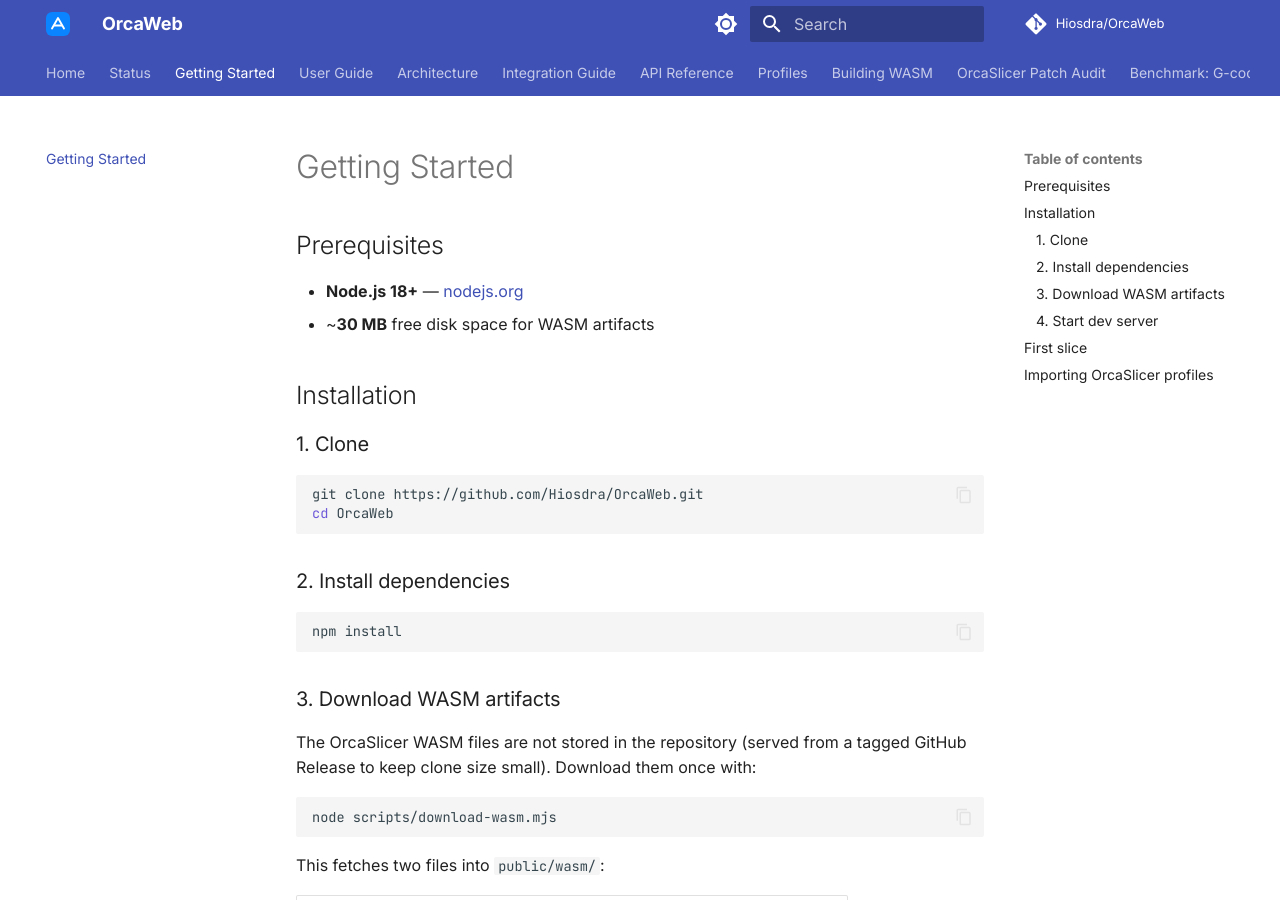
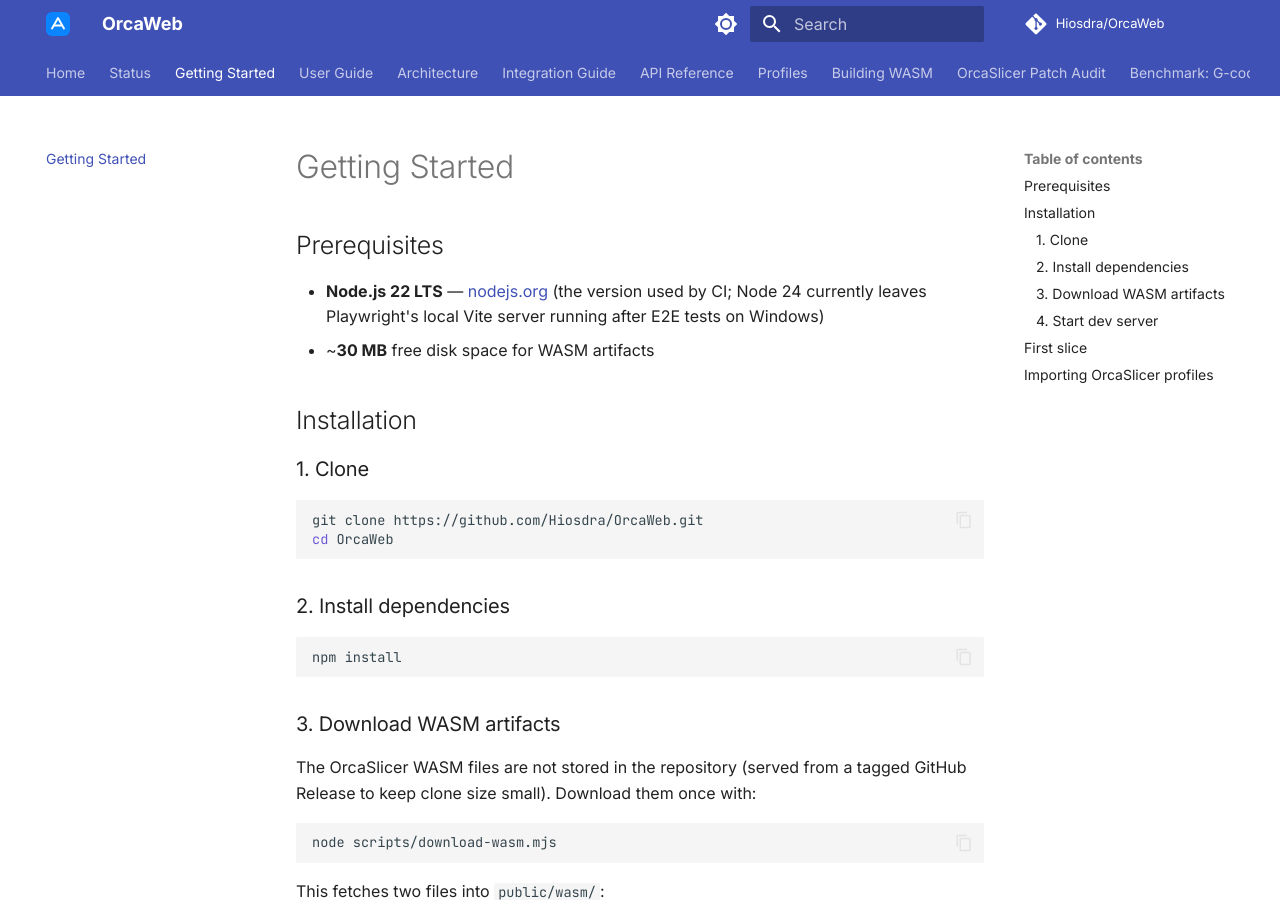
Before and after one commit to Hiosdra/OrcaWeb, an MkDocs documentation site: the page built from mkdocs-docs/getting-started.md, in a window 1280 px wide and 900 px high. Built offline with MkDocs 1.6.1 and Material for MkDocs 9.7.7, drawn with Linux system fonts in a browser that asks for light colours; comment, search, counter and statistics services are not loaded.

Commit message:
fix(e2e): pin Node 22 for reliable teardown

```diff
--- a/mkdocs-docs/getting-started.md
+++ b/mkdocs-docs/getting-started.md
@@ -2,7 +2,7 @@
 
 ## Prerequisites
 
-- **Node.js 18+** — [nodejs.org](https://nodejs.org)
+- **Node.js 22 LTS** — [nodejs.org](https://nodejs.org) (the version used by CI; Node 24 currently leaves Playwright's local Vite server running after E2E tests on Windows)
 - ~**30 MB** free disk space for WASM artifacts
 
 ## Installation
--- a/package.json
+++ b/package.json
@@ -4,6 +4,9 @@
   "version": "0.7.35",
   "license": "AGPL-3.0-or-later",
   "type": "module",
+  "engines": {
+    "node": "22.x"
+  },
   "scripts": {
     "dev": "vite",
     "build": "tsc -b && vite build",
```
Also changed, not shown: 2 other files.
